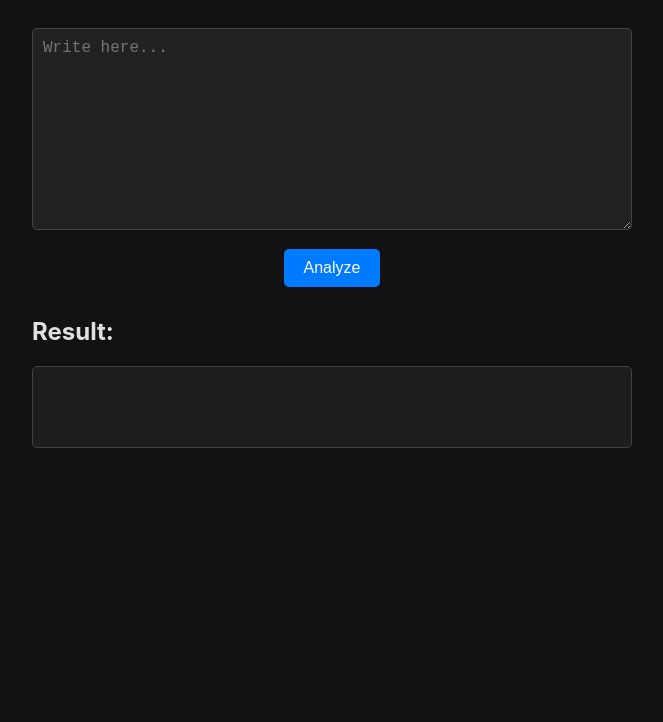
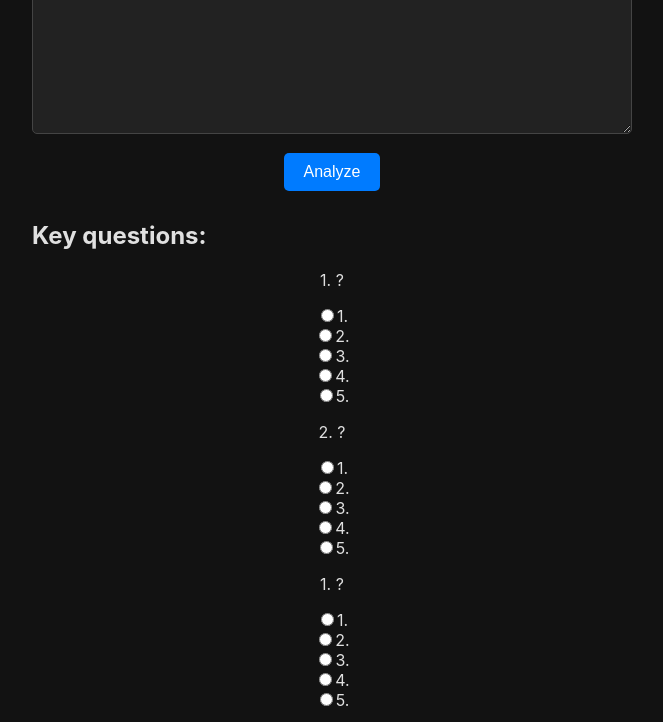
Before and after one commit to Rbrtpv/Tracker, a website: page public/index.html in a window 1280 px wide. Shown: the part 221-943 px from the top of the page, without its empty margins (308-971 px from the left). Before the commit the page ends 800 px from the top, so only its background shows below. Drawn offline with Linux system fonts and the light colour scheme.

Commit message:
feat: add questionnaire section to text analysis page
Add a new questionnaire section with three multiple-choice questions below the text input area. Each question includes 5 radio button options (1-5) and a submit button to send responses. This enables collecting user feedback or additional context alongside the text analysis feature.
<budget:token_budget>1000000</budget:token_budget>

```diff
--- a/public/index.html
+++ b/public/index.html
@@ -12,6 +12,36 @@
         <p>Write the text you want to analyze and press the button.</p>
         <textarea id="text-input" rows="10" placeholder="Write here..."></textarea>
         <button id="analyze-btn">Analyze</button>
+        <section id="questionnaire-section">
+            <h2>Key questions:</h2>
+            <form id="questionnaire-form">
+                <div class="question-group">
+                    <p>1. ?</p>
+                    <label><input type="radio" name="q1" value="1.">1.</label><br>
+                    <label><input type="radio" name="q1" value="2.">2.</label><br>
+                    <label><input type="radio" name="q1" value="3.">3.</label><br>
+                    <label><input type="radio" name="q1" value="4.">4.</label><br>
+                    <label><input type="radio" name="q1" value="5.">5.</label><br>
+                </div>
+                <div class="question-group">
+                    <p>2. ?</p>
+                    <label><input type="radio" name="q2" value="1.">1.</label><br>
+                    <label><input type="radio" name="q2" value="2.">2.</label><br>
+                    <label><input type="radio" name="q2" value="3.">3.</label><br>
+                    <label><input type="radio" name="q2" value="4.">4.</label><br>
+                    <label><input type="radio" name="q2" value="5.">5.</label><br>
+                </div>
+                <div class="question-group">
+                    <p>1. ?</p>
+                    <label><input type="radio" name="q3" value="1.">1.</label><br>
+                    <label><input type="radio" name="q3" value="2.">2.</label><br>
+                    <label><input type="radio" name="q3" value="3.">3.</label><br>
+                    <label><input type="radio" name="q3" value="4.">4.</label><br>
+                    <label><input type="radio" name="q3" value="5.">5.</label><br>
+                </div>
+                <button type="submit" id="submit-questionnaire-btn">send</button>
+            </form>
+        </section>
         <h2>Result:</h2>
         <pre id="result-output"></pre>
         <div id="error-message" class="error"></div>
```
